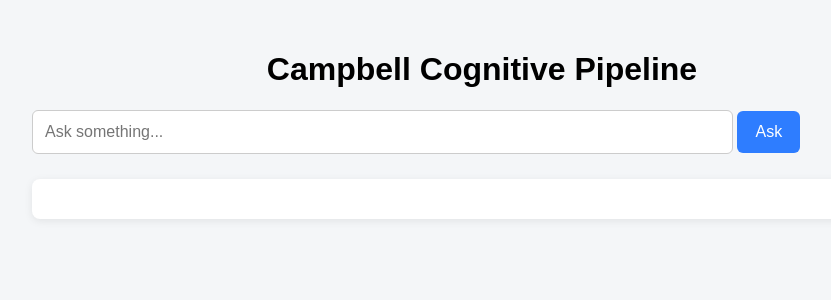
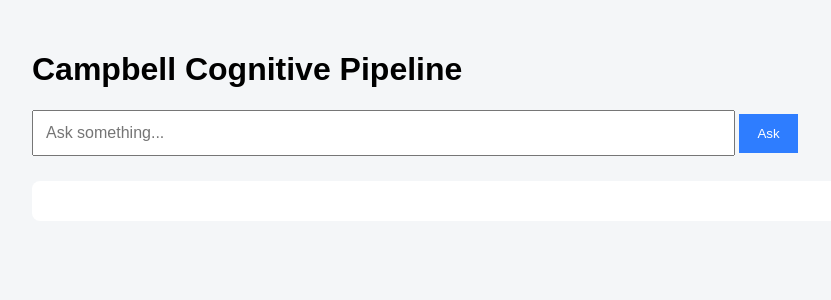
Before and after one commit to seprimo22-bit/Pipeline-MVP2, a Flask app: page / in a window 1280 px wide. Shown: the top 300 px of the page, without its empty margins (158-989 px from the left). Run offline with Flask 3, Linux system fonts and the light colour scheme.

Commit message:
Refactor HTML and JavaScript for input handling

```diff
--- a/templates/index.html
+++ b/templates/index.html
@@ -5,47 +5,31 @@
 
 <style>
 body {
-            font-family: Arial, sans-serif;
-            padding: 30px;
-            max-width: 900px;
-            margin: auto;
-            background: #f4f6f8;
-        }
-
-        h1 {
-            text-align: center;
+ font-family: Arial;
+ max-width:900px;
+ margin:auto;
+ padding:30px;
+ background:#f4f6f8;
 }
 
 input {
-            width: 75%;
-            padding: 12px;
-            font-size: 16px;
-            border-radius: 6px;
-            border: 1px solid #ccc;
+ width:75%;
+ padding:12px;
+ font-size:16px;
 }
 
 button {
-            padding: 12px 18px;
-            font-size: 16px;
-            border-radius: 6px;
-            border: none;
-            background: #2e7dff;
-            color: white;
-            cursor: pointer;
-        }
-
-        button:hover {
-            background: #1b5ed6;
+ padding:12px 18px;
+ background:#2e7dff;
+ color:white;
+ border:none;
 }
 
 #answer {
-            margin-top: 25px;
-            padding: 20px;
-            background: white;
-            border-radius: 8px;
-            line-height: 1.6;
-            box-shadow: 0 2px 8px rgba(0,0,0,0.08);
-            white-space: pre-wrap;
+ margin-top:25px;
+ background:white;
+ padding:20px;
+ border-radius:8px;
 }
 </style>
 </head>
@@ -55,36 +39,32 @@
 <h1>Campbell Cognitive Pipeline</h1>
 
 <input id="question" placeholder="Ask something..." />
-<button onclick="askQuestion()">Ask</button>
+<button onclick="ask()">Ask</button>
 
 <div id="answer"></div>
 
 <script>
-async function askQuestion() {
+async function ask() {
+
  const q = document.getElementById("question").value;
 
-    document.getElementById("answer").innerText = "Thinking...";
+ document.getElementById("answer").innerText="Thinking...";
 
-    try {
-        const res = await fetch("/ask", {
-            method: "POST",
-            headers: {
-                "Content-Type": "application/json"
-            },
-            body: JSON.stringify({
-                question: q
-            })
+ const res = await fetch("/ask",{
+   method:"POST",
+   headers:{"Content-Type":"application/json"},
+   body:JSON.stringify({question:q})
  });
 
  const data = await res.json();
 
-        document.getElementById("answer").innerText =
-            data.answer || data.error;
+ let output = data.answer;
 
-    } catch (err) {
-        document.getElementById("answer").innerText =
-            "Pipeline connection error.";
+ if(data.document_support && data.document_support.length){
+   output += "\n\n📄 Document alignment detected.";
  }
+
+ document.getElementById("answer").innerText = output;
 }
 </script>
 
```
Lines whose indentation alone changed are shown as unchanged.
